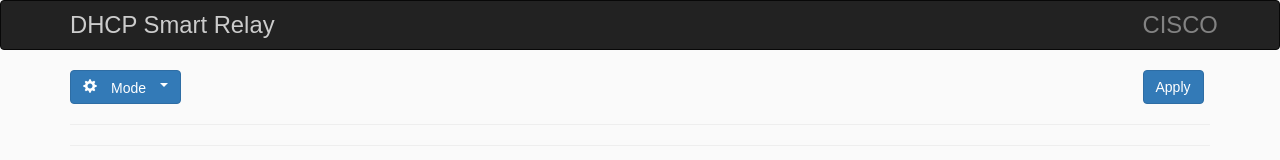
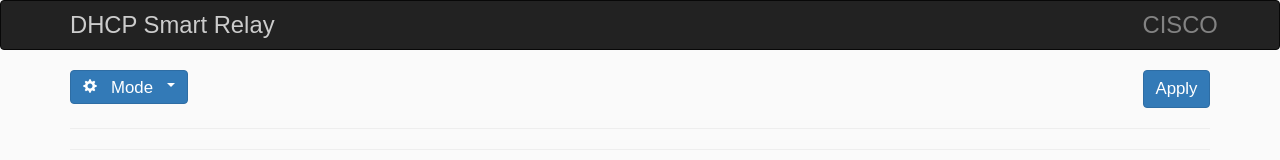
Before and after one commit to KfreeZ/smartui, a plain HTML site: page index.html in a window 1280 px wide. Shown: the top 160 px of the page. Drawn offline with Linux system fonts and the light colour scheme; no server answers.

Commit message:
font size change

```diff
--- a/public/smart_relay.css
+++ b/public/smart_relay.css
@@ -4,10 +4,12 @@ body {
 
 #modeText {
 	font-family: Arial, Helvetica, sans-serif;
+	font-size: 120%
 }
 
 #applyBtn {
 	font-family: Arial, Helvetica, sans-serif;
+	font-size: 120%
 }
 .rowDivider {
     margin:13px 0;
--- a/public/smart_relay.js
+++ b/public/smart_relay.js
@@ -170,7 +170,7 @@ $(document).ready(function(){
 				var percentage = 100 * used/total;
 				percentage = Math.round(percentage * 100)/100;
 
-				 $(this).html(percentage + "%");
+				$(this).html(percentage + "%");
 			});
 
 		});
```
